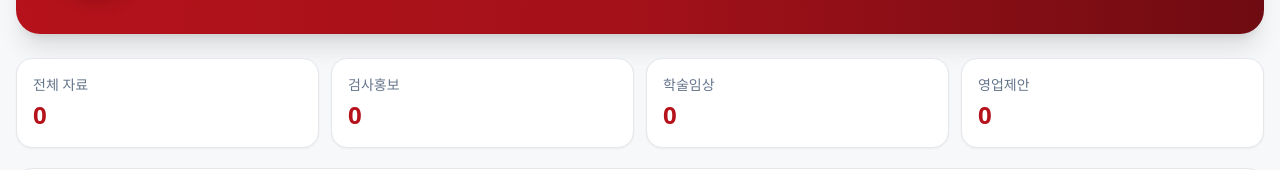
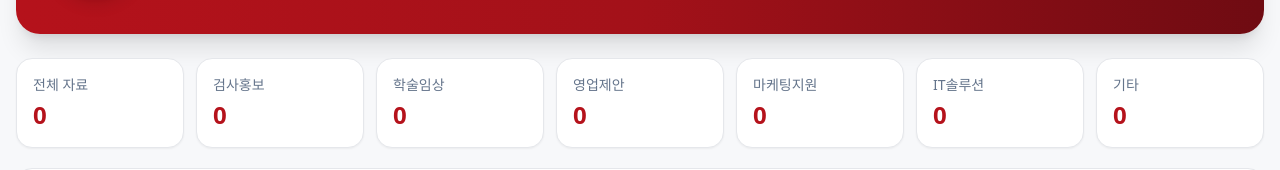
Before and after one commit to SJPSEEGENE/marketing-dashboard, a Next.js app: page / in a window 1280 px wide. Shown: the part 251-421 px from the top of the page. Built offline with nearby package versions, Linux system fonts and the light colour scheme; no server answers; the database is empty.

Commit message:
add all category stats cards

```diff
--- a/src/app/page.tsx
+++ b/src/app/page.tsx
@@ -116,13 +116,16 @@ export default function HomePage() {
           </div>
         </div>
 
-        <div className="mb-5 grid gap-3 sm:grid-cols-2 lg:grid-cols-4">
+        <div className="mb-5 grid gap-3 grid-cols-2 md:grid-cols-4 xl:grid-cols-7">
           {[
-            ['전체 자료', tools.length],
-            ['검사홍보', categoryCounts['검사홍보'] || 0],
-            ['학술임상', categoryCounts['학술임상'] || 0],
-            ['영업제안', categoryCounts['영업제안'] || 0]
-          ].map(([label, count]) => (
+  ['전체 자료', tools.length],
+  ['검사홍보', categoryCounts['검사홍보'] || 0],
+  ['학술임상', categoryCounts['학술임상'] || 0],
+  ['영업제안', categoryCounts['영업제안'] || 0],
+  ['마케팅지원', categoryCounts['마케팅지원'] || 0],
+  ['IT솔루션', categoryCounts['IT솔루션'] || 0],
+  ['기타', categoryCounts['기타'] || 0]
+].map(([label, count]) => (
             <div
               key={String(label)}
               className="rounded-2xl border bg-white p-4 shadow-sm"
```
